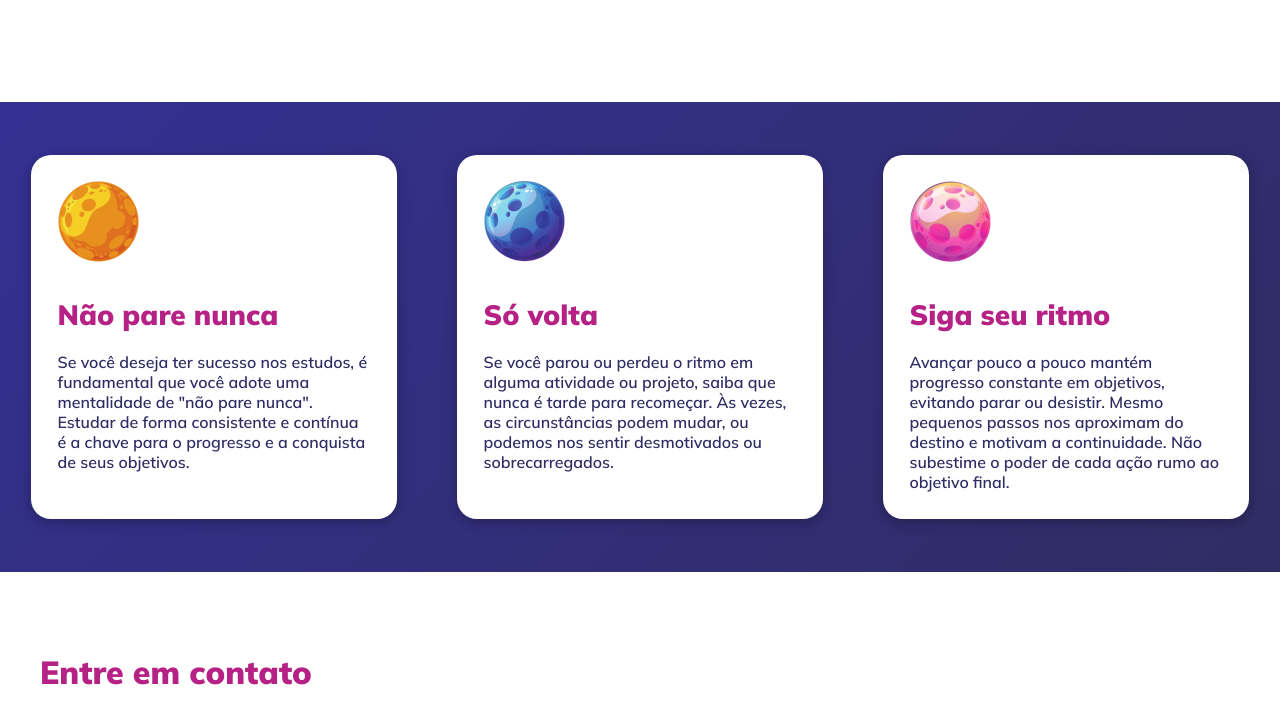
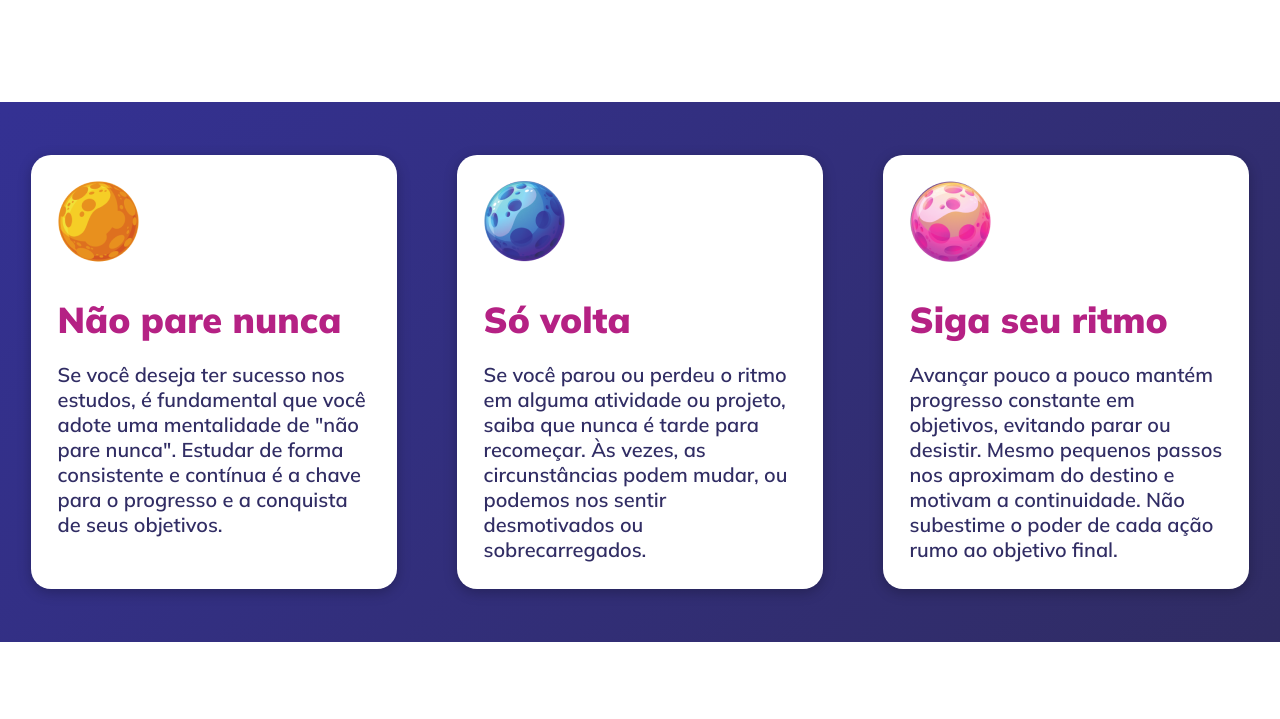
Before and after one commit to lucsmachado/explore-sem-limites, a plain HTML site: page src/index.html in a window 1280 px wide. Shown: the part 491-1210 px from the top of the page. Drawn offline with Linux system fonts and the light colour scheme.

Commit message:
fix: adjusted card font sizes

```diff
--- a/src/style.css
+++ b/src/style.css
@@ -202,6 +202,14 @@ footer > p {
   header #header-text {
     align-self: center;
   }
+
+  .card > h2 {
+    font-size: 3.6rem;
+  }
+
+  .card > p {
+    font-size: 2rem;
+  }
 }
 
 @media (min-width: 1000px) {
```
